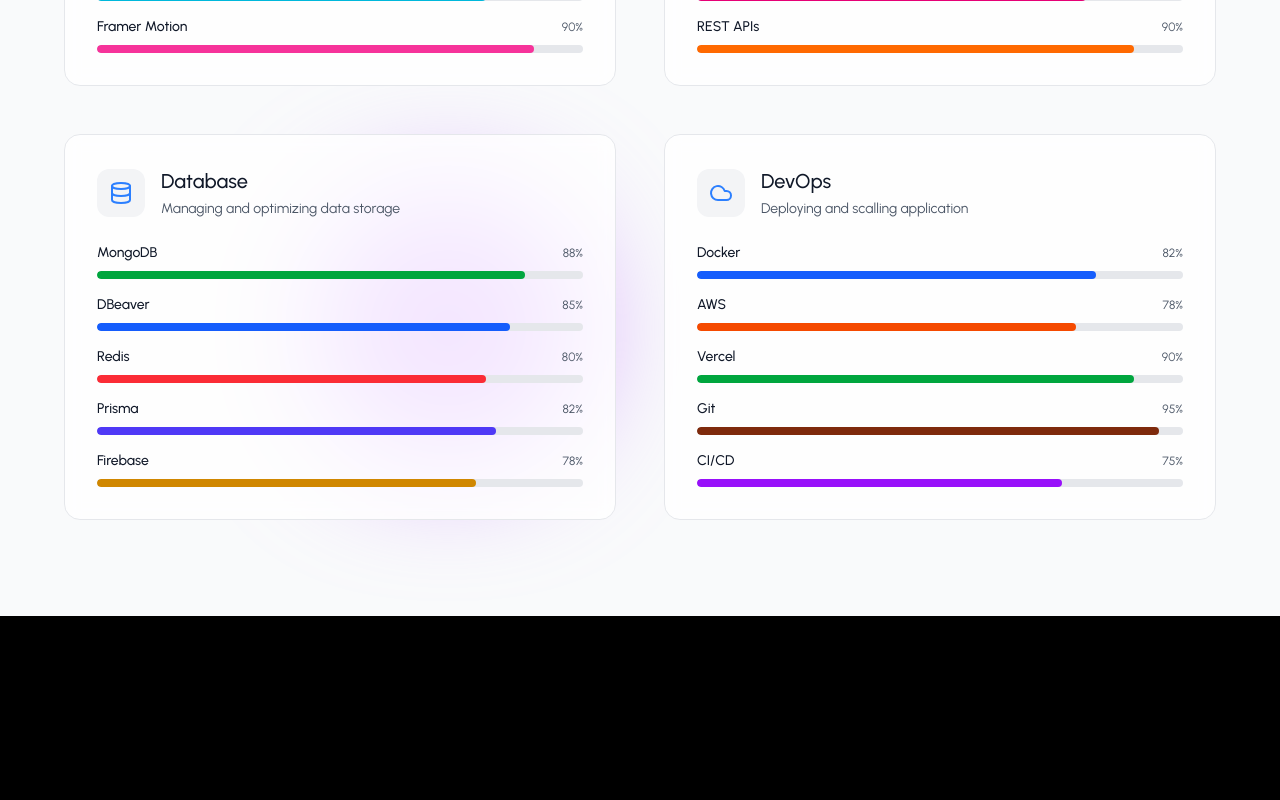
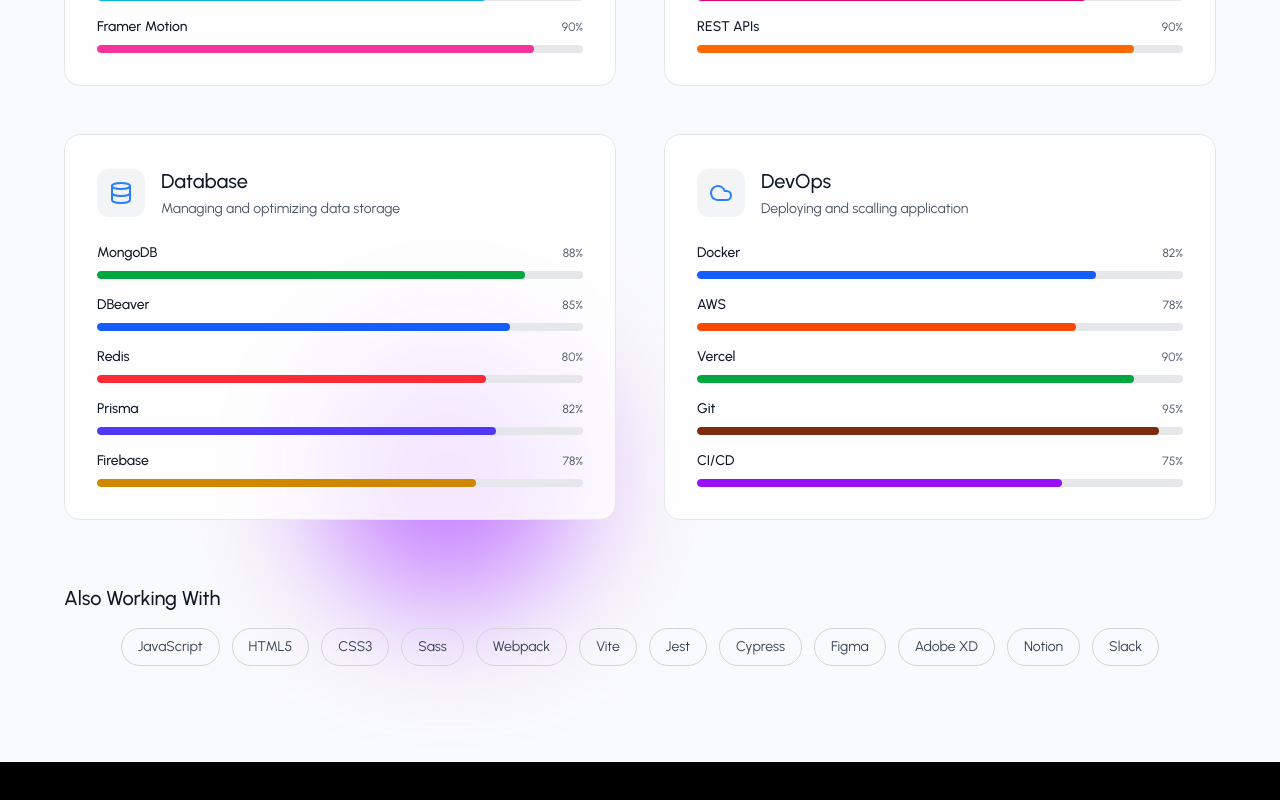
Before and after one commit to rhizaqi/WEB-Portfolio, a React (Vite) app in the folder dev-portfolio/: page / in a window 1280 px wide. Shown: the part 1440-2240 px from the top of the page. Built offline with nearby package versions, Linux system fonts and the light colour scheme.

Commit message:
feat: adding addiional skill

```diff
--- a/dev-portfolio/src/components/sections/SkillSection.jsx
+++ b/dev-portfolio/src/components/sections/SkillSection.jsx
@@ -163,6 +163,33 @@
             </motion.div>
           ))}
         </motion.div>
+
+        {/* Additional Skills */}
+        <motion.div
+          initial="hidden"
+          animate={isInView ? "visible" : "hidden"}
+          variants={containerVariants}
+          className="mt-16 "
+        >
+          <motion.div variants={itemVariants}>
+            <h3 className="text-xl font-medium mb-4"> Also Working With</h3>
+          </motion.div>
+          <motion.div variants={itemVariants} className="flex flex-wrap justify-center gap-3">
+            {TECH_STACK.map((tech, index) => (
+              <motion.span
+                key={tech}
+                whileHover={{ y: -2, scale: 1.05 }}
+                className={`px-4 py-2 text-sm rounded-full border transition-all duration-300${
+                  isDarkMode
+                    ? "bg-gray-900 border-gray-700 text-gray-300 hover:border-gray-600"
+                    : "bg-white border-gray-300 text-gray-700 hover:border-gray-400"
+                }`}
+              >
+                {tech}
+              </motion.span>
+            ))}
+          </motion.div>
+        </motion.div>
       </div>
     </section>
   );
```
